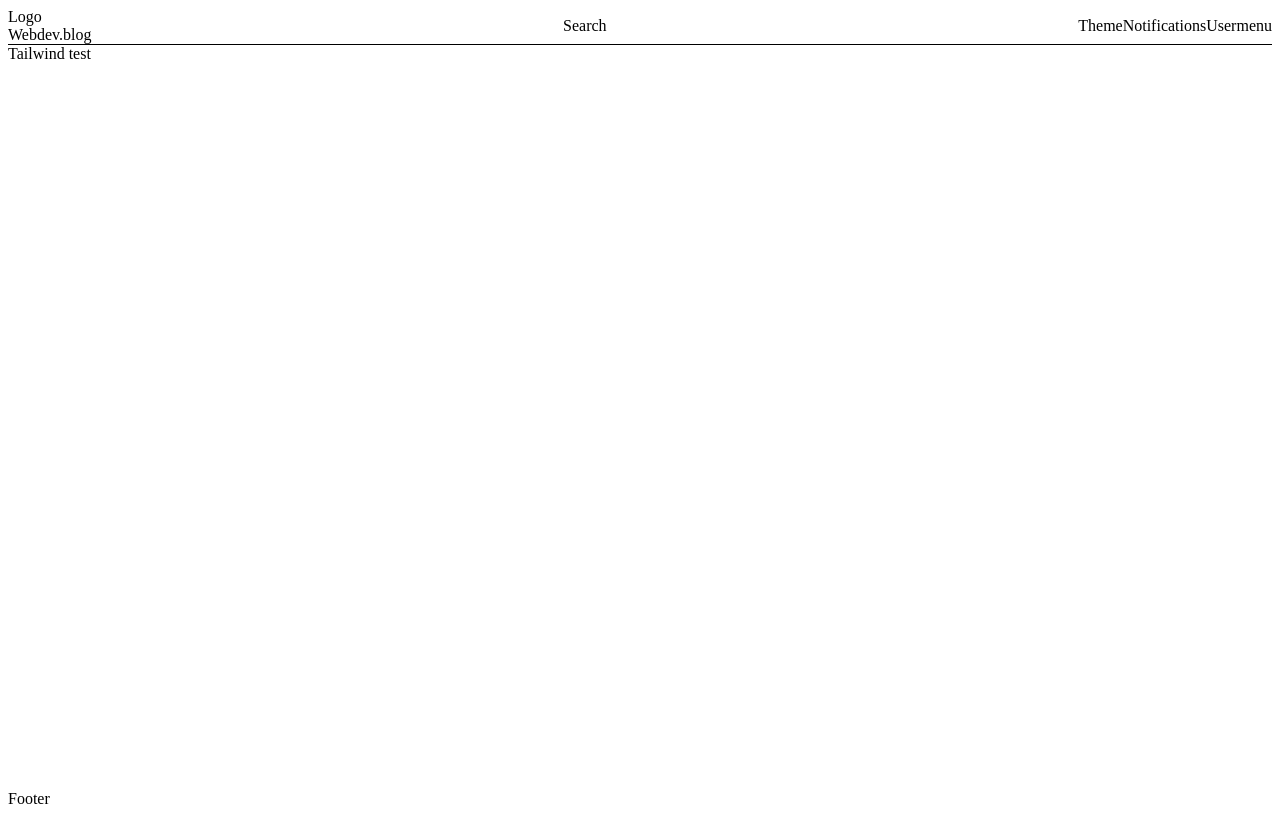
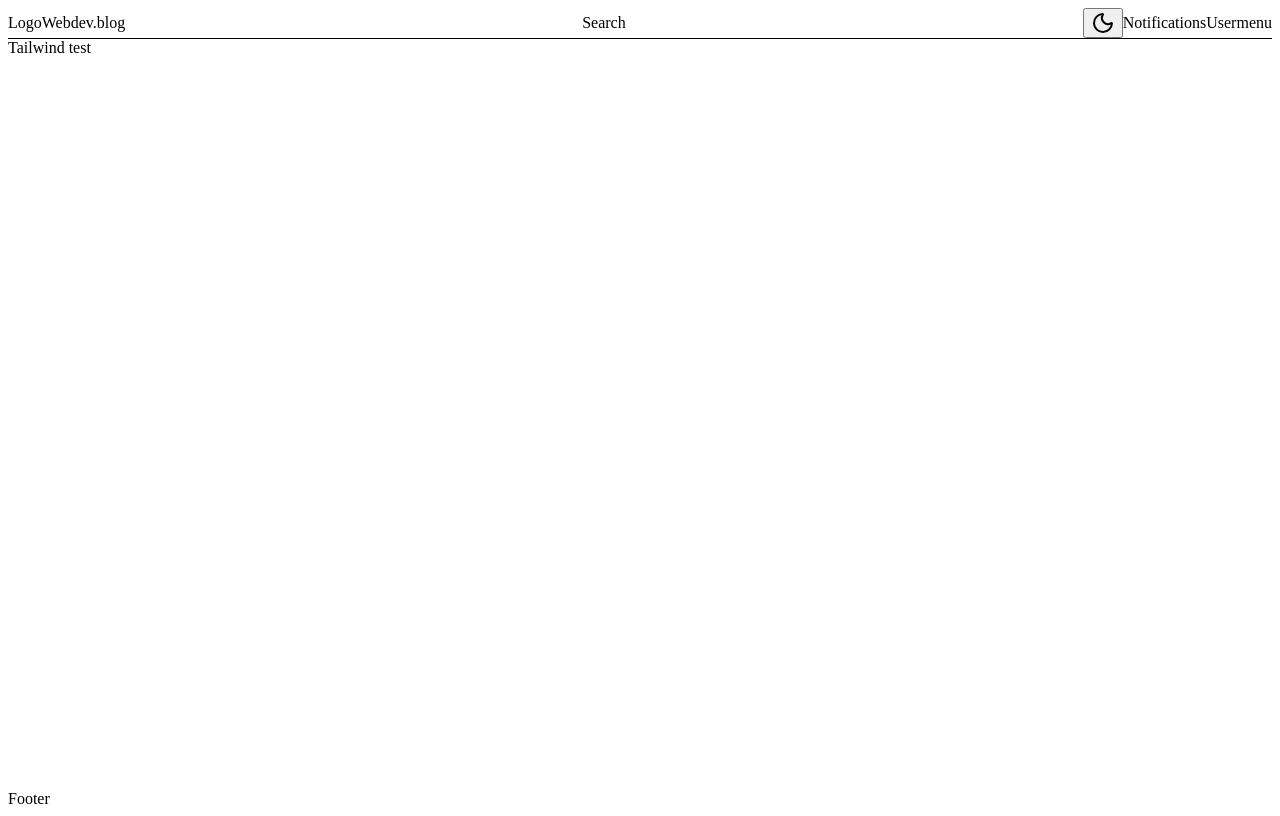
Before and after one commit to alginanto/nextjsBlog, a Next.js app: page / in a window 1280 px wide. Built offline with nearby package versions, Linux system fonts and the light colour scheme.

Commit message:
intermediate

```diff
--- a/app/layout.tsx
+++ b/app/layout.tsx
@@ -3,8 +3,7 @@
 import "./globals.css";
 import { cn } from "@/lib/utils";
 import NavBar from "@/components/layout/NavBar";
-
-
+import { ThemeProvider } from "next-themes";
 
 const nunito = Nunito({
   variable: "--font-nunito",
@@ -26,14 +25,24 @@
   children: React.ReactNode;
 }>) {
   return (
-    <html lang="en">
+    <html lang="en" suppressHydrationWarning>
       <body
-        className={cn('antialiased bg-gray-300 flex flex-col min-h-screen px-2',nunito.variable)}
+        className={cn(
+          "antialiased flex flex-col min-h-screen px-2",
+          nunito.variable
+        )}
       >
-      <NavBar />
-      <main className="flex-grow"> {children}</main>
+        <ThemeProvider
+          attribute="class"
+          defaultTheme="system"
+          enableSystem
+          disableTransitionOnChange
+        >
+          <NavBar />
+          <main className="flex-grow"> {children}</main>
 
-        <footer>Footer</footer>
+          <footer>Footer</footer>
+        </ThemeProvider>
       </body>
     </html>
   );
--- /dev/null
+++ b/components/layout/Container.tsx
@@ -0,0 +1,9 @@
+const Container = ({ children }: { children: React.ReactNode }) => {
+  return (
+    <div className="max-w-[1920px] w-full mx-auto px-4 py-4 xl:px-20">
+      {children}
+    </div>
+  );
+};
+
+export default Container;
--- a/components/layout/NavBar.tsx
+++ b/components/layout/NavBar.tsx
@@ -1,18 +1,23 @@
+import Container from "./Container";
+import ThemeToggle from "./ThemeToggle";
+
 const NavBar = () => {
   return (
-    <nav className="sticky top-0 z-50 border-b bg-white/70 backdrop-blur">
+    <nav className="sticky top-0 border-b z-50 bg-white dark:bg-slate-950">
+      <Container>
         <div className="flex justify-between items-center gap-8">
-        <div>
+          <div className="flex items-center gap-1 cursor-pointer">
             <div>Logo</div>
             <div>Webdev.blog</div>
           </div>
           <div>Search</div>
-        <div className="flex gap-4">
-          <div>Theme</div>
+          <div className="flex gap-5 sm:gap-8 items-center">
+            <ThemeToggle />
             <div>Notifications</div>
             <div>Usermenu</div>
           </div>
         </div>
+      </Container>
     </nav>
   );
 };
--- /dev/null
+++ b/components/layout/ThemeToggle.tsx
@@ -0,0 +1,19 @@
+"use client";
+import { Moon, Sun } from "lucide-react";
+import { useTheme } from "next-themes";
+
+const ThemeToggle = () => {
+  const { theme, setTheme } = useTheme();
+  console.log(theme);
+  const toggleTheme = () => {
+    setTheme(theme === "dark" ? "light" : "dark");
+  };
+  return (
+    <button onClick={toggleTheme}>
+      <Sun className="hidden dark:block" />
+      <Moon className="block dark:hidden" />
+    </button>
+  );
+};
+
+export default ThemeToggle;
--- a/package.json
+++ b/package.json
@@ -11,7 +11,9 @@
   "dependencies": {
     "@tailwindcss/postcss": "^4.1.13",
     "clsx": "^2.1.1",
+    "lucide-react": "^0.543.0",
     "next": "^15.5.2",
+    "next-themes": "^0.4.6",
     "react": "^19.1.1",
     "react-dom": "^19.1.1",
     "tailwind-merge": "^2.5.3"
@@ -24,8 +26,8 @@
     "autoprefixer": "^10.4.21",
     "eslint": "^9",
     "eslint-config-next": "15.1.4",
-    "postcss": "^8",
-    "tailwindcss": "^4.1.12",
+    "postcss": "^8.5.6",
+    "tailwindcss": "^4.1.13",
     "typescript": "^5"
   }
 }
--- a/tailwind.config.ts
+++ b/tailwind.config.ts
@@ -1,12 +1,12 @@
 import type { Config } from "tailwindcss";
 
 const config: Config = {
+  darkMode: "class",
   content: [
     "./app/**/*.{js,ts,jsx,tsx,mdx}",
     "./pages/**/*.{js,ts,jsx,tsx,mdx}",
     "./components/**/*.{js,ts,jsx,tsx,mdx}",
-    "./componets/**/*.{js,ts,jsx,tsx,mdx}", // catch the typo too
-    "./src/**/*.{js,ts,jsx,tsx,mdx}",       // extra safety
+    "./src/**/*.{js,ts,jsx,tsx,mdx}",
   ],
   theme: {
     extend: {
```
Also changed, not shown: 1 other file (tests, documents, lock files or other folders). Lines whose indentation alone changed are shown as unchanged.
